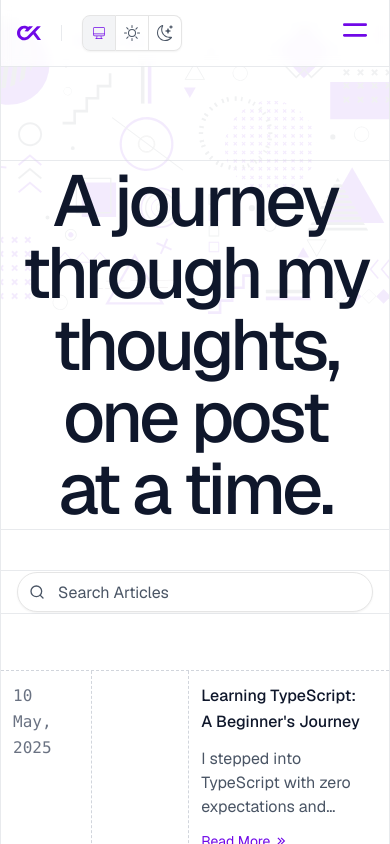
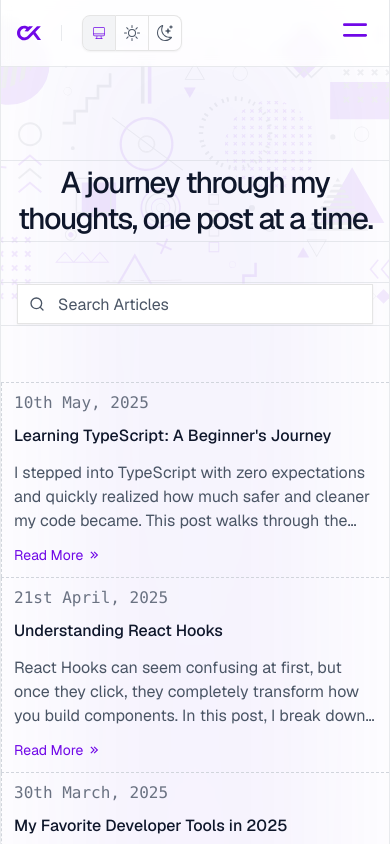
Before and after one commit to Chixide1/Folio, a Next.js app: page /blog in a window 390 px wide. Shown: the top 844 px of the page. Built offline with nearby package versions, Linux system fonts and the light colour scheme.

Commit message:
Style - Made Blog Row mobile friendly

```diff
--- a/src/app/blog/page.tsx
+++ b/src/app/blog/page.tsx
@@ -1,20 +1,26 @@
 import {SearchInput} from "@/components/shared/search-input";
 import {BlogRow, BlogRowProps} from "@/components/features/blog/blog-row";
 import {BlogBg} from "@/components/ui/blog-bg";
+import {AppBg} from "@/components/layout/app-bg";
 
 export default function BlogsPage() {
   return (
-    <div className="min-h-screen w-full pb-44 overflow-x-hidden border-x mx-auto relative">
+    <AppBg
+      flashlightProps={{
+      staticPosition: {x: "50%", y: "50%"}
+    }}
+      className="min-h-screen w-full pb-44 overflow-x-hidden border-x mx-auto relative"
+    >
       <div className="relative pt-24 pb-14 overflow-hidden">
         <BlogBg className="absolute w-full top-0 -z-10 object-cover opacity-[0.075]" />
-        <h1 className="border-y py-1 px-4 font-medium text-7xl text-center tracking-tighter text-balance text-primary mt-16">
+        <h1 className="border-y py-1 px-4 font-medium text-3xl lg:text-7xl text-center tracking-tighter text-balance text-primary mt-16">
           A journey through my thoughts, one post at a time.
         </h1>
         <div className="border-y px-4 mt-10  ">
           <SearchInput
-            className="drop-shadow-none max-w-sm backdrop-blur-sm mx-auto"
+            className="drop-shadow-none max-w-lg backdrop-blur-sm mx-auto"
             inputProps={{
-              className: "rounded-full my-px h-10",
+              className: " my-px h-10",
               placeholder: "Search Articles"
             }}
           />
@@ -25,7 +31,7 @@ export default function BlogsPage() {
           <BlogRow {...post} key={"BlogRow-" + index} className="last:border-b" />
         ))}
       </section>
-    </div>
+    </AppBg>
   )
 }
 
--- a/src/app/globals.css
+++ b/src/app/globals.css
@@ -129,7 +129,7 @@
   @apply prose-base dark:prose-invert prose-headings:font-medium light:prose-strong:text-primary-foreground
   prose-strong:text-card-foreground prose-img:rounded-lg prose-h2:mb-[0.3em] prose-h2:mt-[1.5em] prose-img:border
   prose-headings:text-primary prose-p:text-foreground prose-a:no-underline prose-a:transition-colors
-  prose-a:hover:text-accent prose-a:hover:underline prose-a:duration-500;
+  prose-a:hover:text-accent prose-a:hover:underline prose-a:duration-500 prose-li:list-[square];
 }
 
 @utility text-vertical {
--- a/src/components/features/blog/blog-row.tsx
+++ b/src/components/features/blog/blog-row.tsx
@@ -20,18 +20,31 @@ export function BlogRow({
 }: BlogRowProps) {
   return (
     <article className={cn("border-dashed border-accent-foreground border-t light:border-secondary-foreground flex gap-x-24 w-full ", className)} {...props}>
-      <div className="p-3 border-r border-dashed border-accent-foreground light:border-secondary-foreground w-5/12">
-        <span className="font-mono text-gray-500 dark:text-gray-500 font-extralight leading-none">{format(new Date(date), "dd MMMM, yyyy")}</span>
+      <div className="max-md:hidden p-3 border-r border-dashed border-accent-foreground light:border-secondary-foreground w-5/12">
+        <BlogDate date={date} />
       </div>
-      <div className="flex flex-col text-balance gap-3 p-3 border-l border-accent-foreground light:border-secondary-foreground border-dashed w-full">
+      <Link href={"#"} className="group flex flex-col text-balance gap-3 p-3 border-l border-accent-foreground light:border-secondary-foreground border-dashed w-full">
+        <BlogDate date={date} className="md:hidden" />
         <h3 className="text-primary font-medium">{title}</h3>
         <p className="line-clamp-3 leading-6">{description}</p>
-        <Link href={"#"} className="group text-sm text-accent inline-flex gap-1 items-center w-fit">
+        <div className="text-sm text-accent inline-flex gap-1 items-center w-fit">
           <span>Read More</span>
           <RiArrowRightDoubleLine
             className="group-hover:translate-x-1 group-hover:text-accent duration-500 transition-all"/>
-        </Link>
-      </div>
+        </div>
+      </Link>
     </article>
   )
 }
+
+function BlogDate({date, className}: {date: string, className?: string}) {
+  return (
+    <span
+      className={cn(
+        "font-mono text-gray-500 dark:text-gray-500 font-extralight leading-none",
+        className
+      )}>
+      {format(new Date(date), "do MMMM, yyyy")}
+    </span>
+  )
+}
--- a/src/components/features/projects/project-card.tsx
+++ b/src/components/features/projects/project-card.tsx
@@ -2,7 +2,6 @@ import Image from "next/image";
 import {TagGroup} from "@/components/ui/tag";
 import Link from "next/link";
 import {Project} from "@/types";
-import {FaArrowRight} from "react-icons/fa6";
 import {RiArrowRightDoubleLine} from "react-icons/ri";
 
 export function ProjectCard({project}: { project: Project }) {
@@ -10,10 +9,10 @@ export function ProjectCard({project}: { project: Project }) {
 
   return (
     <div
-      className="max-lg:border flex lg:gap-2 max-lg:flex-col transform-3d perspective-normal"
+      className="max-lg:border max-lg:rounded-md flex lg:gap-2 max-lg:flex-col transform-3d perspective-normal"
     >
       <ProjectImage
-        className="max-lg:p-3 max-lg:bg-card lg:rounded-l-3xl border hover:border-accent flex lg:w-5/12 shadow-black/40 lg:shadow-md transform-gpu transition-all hover:shadow-2xl duration-500 lg:hover:-translate-y-4 lg:hover:translate-z-6 lg:hover:-rotate-x-3 lg:hover:rotate-y-2 will-change-transform backface-hidden"
+        className="max-lg:bg-card max-lg:rounded-t-md lg:rounded-l-3xl border hover:border-accent flex lg:w-5/12 shadow-black/40 lg:shadow-md transform-gpu transition-all hover:shadow-2xl duration-500 lg:hover:-translate-y-4 lg:hover:translate-z-6 lg:hover:-rotate-x-3 lg:hover:rotate-y-2 will-change-transform backface-hidden"
         href={project.live ?? "/"} target="_blank"
       >
         <Image
@@ -26,7 +25,7 @@ export function ProjectCard({project}: { project: Project }) {
         />
       </ProjectImage>
       <Link
-        className="group backdrop-blur-sm hover:border-accent bg-white/90 dark:bg-card p-4 lg:rounded-r-3xl w-full border transform-gpu shadow-black/20 lg:shadow-md transition-all hover:shadow-2xl duration-500 lg:hover:-translate-y-4 lg:hover:translate-z-6 lg:hover:rotate-x-2 lg:hover:-rotate-y-1 will-change-transform backface-hidden"
+        className="group backdrop-blur-sm hover:border-accent max-lg:rounded-b-md bg-white/90 dark:bg-card p-4 lg:rounded-r-3xl w-full border transform-gpu shadow-black/20 lg:shadow-md transition-all hover:shadow-2xl duration-500 lg:hover:-translate-y-4 lg:hover:translate-z-6 lg:hover:rotate-x-2 lg:hover:-rotate-y-1 will-change-transform backface-hidden"
         href={project.projectLink ?? project.github ?? "/"} target={project.projectLink ? "_self": "_blank"}
       >
         <div className="flex gap-1 items-center mb-2">
```
